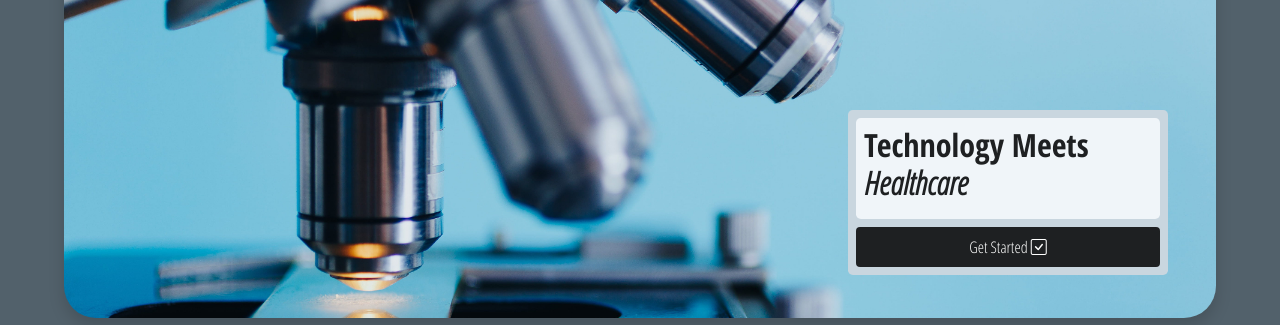
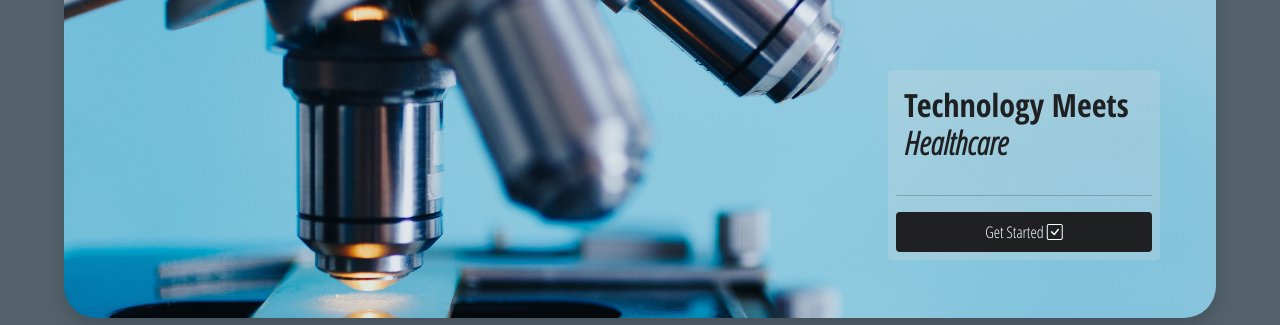
Before and after one commit to CMolitoris/MedLabAppReact, a React (Create React App) app: page / in a window 1280 px wide. Shown: the part 138-463 px from the top of the page. Built offline with nearby package versions, Linux system fonts and the light colour scheme; no server answers.

Commit message:
Updated landing page. Context being successfully passed to descendants. Form updated to use vertical scroll and adjust in size dynamically.

```diff
--- a/src/components/BMP/BMP.css
+++ b/src/components/BMP/BMP.css
@@ -0,0 +1,34 @@
+.submit-button {
+    border-radius: .2rem;
+    width: 100%;
+    height: 100%;
+}
+
+.form-scroll {
+    margin:4px, 4px;
+    padding:4px;
+    height: 37rem;
+    overflow-x: hidden;
+    overflow-y: auto;
+    text-align:justify;
+}
+
+/* width */
+::-webkit-scrollbar {
+    width: 11px;
+  }
+
+  /* Track */
+  ::-webkit-scrollbar-track {
+    background: #F0F5F9;
+  }
+
+  /* Handle */
+  ::-webkit-scrollbar-thumb {
+    background: #52616B;
+  }
+
+  /* Handle on hover */
+  ::-webkit-scrollbar-thumb:hover {
+    background: #1E2022;
+  }
--- a/src/components/BMP/BMP.jsx
+++ b/src/components/BMP/BMP.jsx
@@ -40,8 +40,8 @@ const BMP = () => {
     }
 
     return (
+        <div className="form-scroll">
             <Form onSubmit={handleSubmit}>
-
                     <Form.Group className="mb-1" controlId='Sodium'>
                         <Form.Label>Sodium:</Form.Label>
                         <Form.Control className="shadow" onChange={handleChange} placeholder="Sodium..."/>
@@ -90,6 +90,7 @@ const BMP = () => {
                     </Form.Group>
                     <Button className="submit-button" style={{background: "#1E2022",border: "#1E2022",color: "#F0F5F9"}} type="submit">Submit</Button>
             </Form>
+        </div>
      );
 }
 
--- a/src/components/CBC/CBC.css
+++ b/src/components/CBC/CBC.css
@@ -3,3 +3,32 @@
     width: 100%;
     height: 100%;
 }
+
+.form-scroll {
+    margin:4px, 4px;
+    padding:4px;
+    height: 37rem;
+    overflow-x: hidden;
+    overflow-y: auto;
+    text-align:justify;
+}
+
+/* width */
+::-webkit-scrollbar {
+    width: 11px;
+  }
+
+  /* Track */
+  ::-webkit-scrollbar-track {
+    background: #F0F5F9;
+  }
+
+  /* Handle */
+  ::-webkit-scrollbar-thumb {
+    background: #52616B;
+  }
+
+  /* Handle on hover */
+  ::-webkit-scrollbar-thumb:hover {
+    background: #1E2022;
+  }
--- a/src/components/CBC/CBC.jsx
+++ b/src/components/CBC/CBC.jsx
@@ -49,8 +49,8 @@ const CBC = () => {
 
 
     return (
+        <div className="form-scroll">
             <Form  onSubmit={handleSubmit}>
-
                     <Form.Group className="mb-1" controlId='Rbc'>
                         <Form.Label>Rbc:</Form.Label>
                         <Form.Control className="shadow" onChange={handleChange} placeholder="Red Blood Cells..."/>
@@ -134,9 +134,8 @@ const CBC = () => {
                         <Form.Control className="shadow" onChange={handleChange} placeholder="Platelet..."/>
                     </Form.Group>
                     <Button className="submit-button" style={{background: "#1E2022",border: "#1E2022",color: "#F0F5F9"}} type="submit">Submit</Button>
-
             </Form>
-
+        </div>
     );
 }
 
--- a/src/components/Forms/Forms.css
+++ b/src/components/Forms/Forms.css
@@ -41,3 +41,32 @@
     height: 2.5rem;
 
 }
+
+.form-scroll {
+    margin:4px, 4px;
+    padding:4px;
+    height: 37rem;
+    overflow-x: hidden;
+    overflow-y: auto;
+    text-align:justify;
+}
+
+/* width */
+::-webkit-scrollbar {
+    width: 11px;
+  }
+
+  /* Track */
+  ::-webkit-scrollbar-track {
+    background: #F0F5F9;
+  }
+
+  /* Handle */
+  ::-webkit-scrollbar-thumb {
+    background: #52616B;
+  }
+
+  /* Handle on hover */
+  ::-webkit-scrollbar-thumb:hover {
+    background: #1E2022;
+  }
--- a/src/components/Forms/Forms.jsx
+++ b/src/components/Forms/Forms.jsx
@@ -30,9 +30,10 @@ const Forms = () => {
             </div>
 
 
-
-            {testType==="BMP" && <BMP />}
-            {testType==="CBC" && <CBC />}
+            <div>
+                {testType==="BMP" && <BMP />}
+                {testType==="CBC" && <CBC />}
+            </div>
 
         </div>
      );
--- a/src/components/Landing/Landing.css
+++ b/src/components/Landing/Landing.css
@@ -20,23 +20,23 @@
 }
 
 .opin-attributes {
-    background-color: #C9D6DF;
+    background: rgba(201, 214, 223, 0.3);
     padding: .5rem;
     height: 100%rem;
-    width: 20rem;
-    margin-left: 45rem;
-    margin-top: 8rem;
+    width: 17rem;
+    margin-left: 47.5rem;
+    margin-top: 5.5rem;
     border-radius: .3rem;
+
 
 }
 
 .opin-attributes-inner {
-    background-color: #F0F5F9;
     padding: .5rem;
     height: 100%rem;
     width: 100%rem;
     border-radius: .3rem;
-    margin-bottom: .5rem;
+
 
 }
 
--- a/src/components/Landing/Landing.jsx
+++ b/src/components/Landing/Landing.jsx
@@ -24,10 +24,12 @@ const Landing = () => {
                 <div className=' mx-auto  background-micro con-attributes overflow-hidden shadow ' id="main-panel">
                     <div className="opin-attributes ">
                         <div className="opin-attributes-inner">
-                        <h2>
-                            <strong>Technology Meets <i>Healthcare</i></strong>
-                        </h2>
+                            <h2>
+                                <strong>Technology Meets <i>Healthcare</i></strong>
+                            </h2>
+
                         </div>
+                        <hr/>
                         <Button onClick={() => handleGetstarted()} style={{background: "#1E2022",border: "#1E2022",divor: "#F0F5F9"}}>Get Started <i class="bi bi-check-square"></i></Button>
                     </div>
                 </div>
```
Lines whose indentation alone changed are shown as unchanged.
